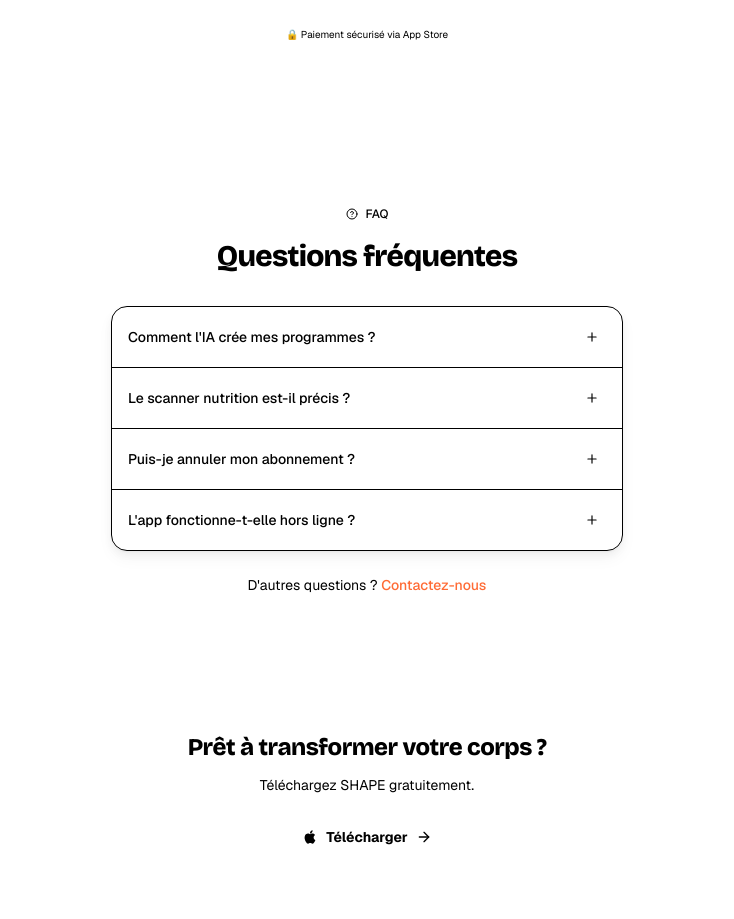
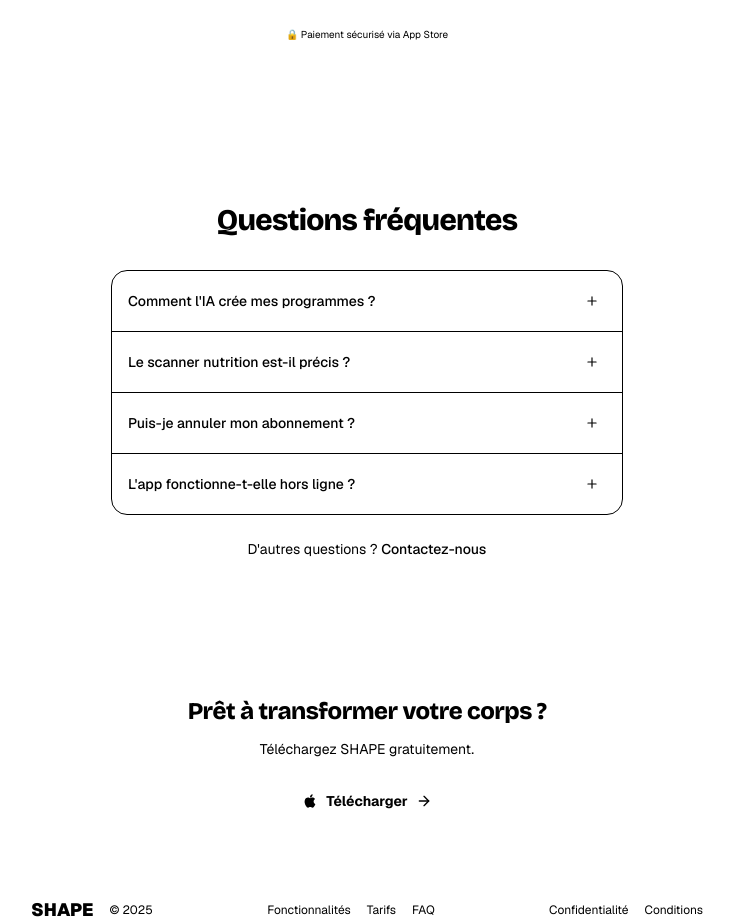
Before and after one commit to shapeproapp/shape-website, a Next.js app: page / in a window 1280 px wide. Shown: the part 4660-5579 px from the top of the page, without its empty margins (273-1007 px from the left). Built offline with nearby package versions, Linux system fonts and the light colour scheme.

Commit message:
Pure black and white - removed all orange accents

```diff
--- a/app/globals.css
+++ b/app/globals.css
@@ -1,7 +1,7 @@
 @import "tailwindcss";
 
 @theme {
-  /* Colors */
+  /* Colors - Pure Black & White */
   --color-background: lightdark(#FAFAFA, #0A0A0A);
   --color-foreground: lightdark(#0A0A0A, #FAFAFA);
   --color-card: lightdark(#FFFFFF, #111111);
@@ -12,13 +12,14 @@
   --color-secondary-foreground: lightdark(#0A0A0A, #FAFAFA);
   --color-muted: lightdark(#F4F4F5, #27272A);
   --color-muted-foreground: lightdark(#71717A, #A1A1AA);
-  --color-accent: #FF6B35;
-  --color-accent-foreground: #FFFFFF;
+  --color-accent: #0A0A0A;
+  /* Changed to black */
+  --color-accent-foreground: #FAFAFA;
   --color-border: lightdark(#E4E4E7, #27272A);
 
   --font-heading: 'Bricolage Grotesque', system-ui, sans-serif;
 
-  /* Rounded corners - more premium */
+  /* Rounded corners */
   --radius-xl: 28px;
   --radius-lg: 20px;
   --radius-md: 14px;
@@ -54,59 +55,7 @@
   }
 }
 
-/* Premium utilities */
-@layer utilities {
-
-  /* Gradient text */
-  .text-gradient {
-    background: linear-gradient(135deg, var(--color-foreground) 0%, var(--color-muted-foreground) 100%);
-    -webkit-background-clip: text;
-    -webkit-text-fill-color: transparent;
-    background-clip: text;
-  }
-
-  .text-gradient-accent {
-    background: linear-gradient(135deg, #FF6B35 0%, #FF8F6B 50%, #FFB59A 100%);
-    -webkit-background-clip: text;
-    -webkit-text-fill-color: transparent;
-    background-clip: text;
-  }
-
-  /* Premium card shadows */
-  .shadow-premium {
-    box-shadow:
-      0 1px 2px rgba(0, 0, 0, 0.04),
-      0 4px 8px rgba(0, 0, 0, 0.04),
-      0 8px 16px rgba(0, 0, 0, 0.04);
-  }
-
-  .shadow-premium-lg {
-    box-shadow:
-      0 2px 4px rgba(0, 0, 0, 0.04),
-      0 8px 16px rgba(0, 0, 0, 0.06),
-      0 16px 32px rgba(0, 0, 0, 0.08);
-  }
-
-  /* Glow effect for accent elements */
-  .glow-accent {
-    box-shadow: 0 0 20px rgba(255, 107, 53, 0.3);
-  }
-
-  /* Glass effect */
-  .glass {
-    background: rgba(255, 255, 255, 0.8);
-    backdrop-filter: blur(20px);
-    -webkit-backdrop-filter: blur(20px);
-  }
-
-  @media (prefers-color-scheme: dark) {
-    .glass {
-      background: rgba(10, 10, 10, 0.8);
-    }
-  }
-}
-
-/* Smooth scrollbar */
+/* Custom scrollbar */
 ::-webkit-scrollbar {
   width: 5px;
   height: 5px;
@@ -121,8 +70,8 @@
   border-radius: 10px;
 }
 
-/* Selection color */
+/* Selection */
 ::selection {
-  background: rgba(255, 107, 53, 0.2);
+  background: rgba(10, 10, 10, 0.1);
   color: var(--color-foreground);
 }
--- a/components/FAQ.tsx
+++ b/components/FAQ.tsx
@@ -27,37 +27,27 @@
     const [open, setOpen] = useState<number | null>(null);
 
     return (
-        <section id="faq" className="py-14 sm:py-20 bg-gradient-to-b from-secondary/30 to-background px-4 sm:px-6">
+        <section id="faq" className="py-14 sm:py-20 bg-secondary/30 px-4 sm:px-6">
             <div className="max-w-lg mx-auto">
-                <motion.div
+                <motion.h2
                     initial={{ opacity: 0, y: 20 }}
                     whileInView={{ opacity: 1, y: 0 }}
                     viewport={{ once: true }}
-                    className="text-center mb-8"
+                    className="text-2xl sm:text-3xl font-black tracking-tight text-center mb-8"
                 >
-                    <div className="inline-flex items-center gap-2 px-3 py-1 bg-secondary rounded-full text-xs font-medium text-muted-foreground mb-3">
-                        <HelpCircle className="w-3 h-3" />
-                        FAQ
-                    </div>
-                    <h2 className="text-2xl sm:text-3xl font-black tracking-tight">
-                        Questions fréquentes
-                    </h2>
-                </motion.div>
+                    Questions fréquentes
+                </motion.h2>
 
                 <motion.div
                     initial={{ opacity: 0, y: 20 }}
                     whileInView={{ opacity: 1, y: 0 }}
                     viewport={{ once: true }}
                     transition={{ delay: 0.1 }}
-                    className="bg-card rounded-2xl border border-border shadow-premium overflow-hidden"
+                    className="bg-card rounded-2xl border border-border overflow-hidden"
                 >
                     {faqs.map((faq, i) => (
-                        <motion.div
+                        <div
                             key={i}
-                            initial={{ opacity: 0 }}
-                            whileInView={{ opacity: 1 }}
-                            viewport={{ once: true }}
-                            transition={{ delay: 0.1 + i * 0.05 }}
                             className={i !== faqs.length - 1 ? "border-b border-border" : ""}
                         >
                             <motion.button
@@ -80,7 +70,7 @@
                                         initial={{ height: 0, opacity: 0 }}
                                         animate={{ height: "auto", opacity: 1 }}
                                         exit={{ height: 0, opacity: 0 }}
-                                        transition={{ duration: 0.3, ease: [0.16, 1, 0.3, 1] }}
+                                        transition={{ duration: 0.3 }}
                                         className="overflow-hidden"
                                     >
                                         <p className="px-4 pb-4 text-sm text-muted-foreground leading-relaxed">
@@ -89,7 +79,7 @@
                                     </motion.div>
                                 )}
                             </AnimatePresence>
-                        </motion.div>
+                        </div>
                     ))}
                 </motion.div>
 
@@ -101,7 +91,7 @@
                     className="text-center text-sm text-muted-foreground mt-6"
                 >
                     D'autres questions ?{" "}
-                    <a href="mailto:hello@shapefitness.app" className="text-accent hover:underline font-medium">
+                    <a href="mailto:hello@shapefitness.app" className="text-foreground hover:underline font-medium">
                         Contactez-nous
                     </a>
                 </motion.p>
```
